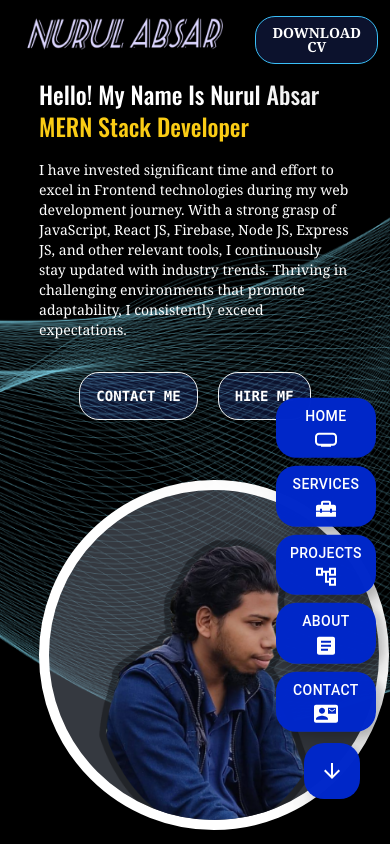
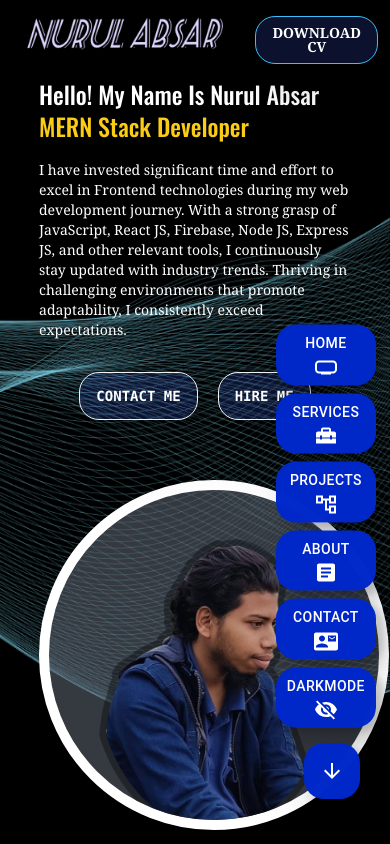
Before and after one commit to 1M0NsR3P0/my-portfolio, a React (Vite) app: page / in a window 390 px wide. Both pictures are taken after a click on the button "scroll-to-top". Built offline with nearby package versions, Linux system fonts and the light colour scheme.

Commit message:
redux just made life easy

```diff
--- a/src/Components/Common/Main.jsx
+++ b/src/Components/Common/Main.jsx
@@ -1,17 +1,13 @@
-import { useEffect, useState } from "react";
+import { useContext } from "react";
 import { Outlet } from "react-router-dom";
+import { DarkModeContext } from "../Utilities/DarkmodeContext";
 
 
 const Main = () => {
-    const storedMode = localStorage.getItem('mode');
-    const [darkMode, setDarkMode] = useState(localStorage.getItem('mode'));
-
-    useEffect(() => {
-    setDarkMode(!localStorage.getItem('mode'))
-    }, [darkMode]);
+    const {darkMode} = useContext(DarkModeContext)
     return (
         <div
-            className={`z-[-10]  ${darkMode?'mybg':'darkmode'}`}
+            className={`z-[-10] ${darkMode?'mybg':'darkmode'}`}
         >
 
             <Outlet></Outlet>
--- a/src/Components/Common/Nav/Navbar.jsx
+++ b/src/Components/Common/Nav/Navbar.jsx
@@ -31,7 +31,9 @@ const Navbar = () => {
                 <div className="h-[80px] flex justify-center items-center">
                 <div className="flex justify-between items-center gap-10">
                     <div className="text-gray-300 font-serif">
+                    <Link to="/">
                     <img src="/logo.png" alt="" className="w-full ml-5" />
+                    </Link>
                     </div>
                     <div className="mr-3">
                         <button className="myButton btn-info btn  font-serif text-white" onClick={downloadcv}>
--- a/src/Components/Pages/Home/Home.jsx
+++ b/src/Components/Pages/Home/Home.jsx
@@ -12,7 +12,7 @@ import { DarkModeContext } from '../../Utilities/DarkmodeContext';
 const Home = () => {
   const [isButtonListOpen, setIsButtonListOpen] = useState(false);
   const [isTrayOpen, setTrayOpen] = useState(false)
-  const [isDarkMode,setDarkmode] = useState(localStorage.getItem('mode')?localStorage.getItem('mode'):true)
+  const [isDarkMode, setDarkMode] = useState(localStorage.getItem('mode') === 'true');
   const navigate = useNavigate(null)
   const [shouldBounch, setBounch] = useState(true)
   const [isMobile, setMobile] = useState(window.innerWidth < 768);
@@ -38,18 +38,16 @@ const Home = () => {
     navigate(route)
     setTrayOpen(true)
   }
-  const {darkMode,toggleDarkMode} = useContext(DarkModeContext)
-
-
+  const { darkMode, toggleDarkMode } = useContext(DarkModeContext)
 
   useEffect(() => {
     localStorage.setItem('mode', isDarkMode.toString());
-  }, [isDarkMode, toggleDarkMode]);
+  }, [isDarkMode]);
 
-  const manageDarkMode = ()=>{
-    toggleDarkMode()
+  const manageDarkMode = () => {
+    setDarkMode(!isDarkMode);
+    toggleDarkMode();
   }
-
   return (
 
 
@@ -68,7 +66,7 @@ const Home = () => {
           </div>
           <div>
             <div className='fixed bottom-[2%] left-[85%] transform -translate-x-1/2 -translate-y-1/2'>
-              {isButtonListOpen && <div className='fixed bottom-[-100px] left-[40%] transform -translate-x-1/2 -translate-y-1/2'>
+              {isButtonListOpen && <div className='fixed bottom-[-130px] left-[40%] transform -translate-x-1/2 -translate-y-1/2'>
                 <div className='flex flex-col items-center gap-2'>
                   <div className='' >
                     <Button variant="contained" color="primary" onClick={() => navigatorToggle('/')} className='w-[100px] btnBg myButton flex flex-col '>
@@ -108,6 +106,17 @@ const Home = () => {
                         Contact
                       </span>
                       <ContactMail></ContactMail>
+                    </Button>
+                  </div>
+                  <div className=''>
+                    <Button variant="contained" color="primary" onClick={manageDarkMode}
+                    className='w-[100px] myButton btnBg flex flex-col myButton' >
+                      <span className=''>
+                        DarkMode
+                      </span>
+                      {
+                        isDarkMode?<VisibilityOff/>:<VisibilityOutlined/>
+                      }
                     </Button>
                   </div>
                 </div>
```
